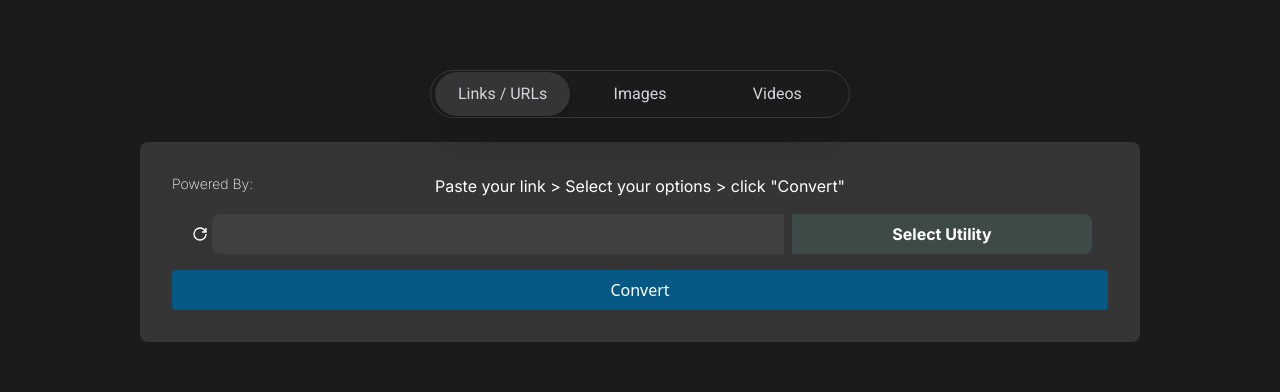
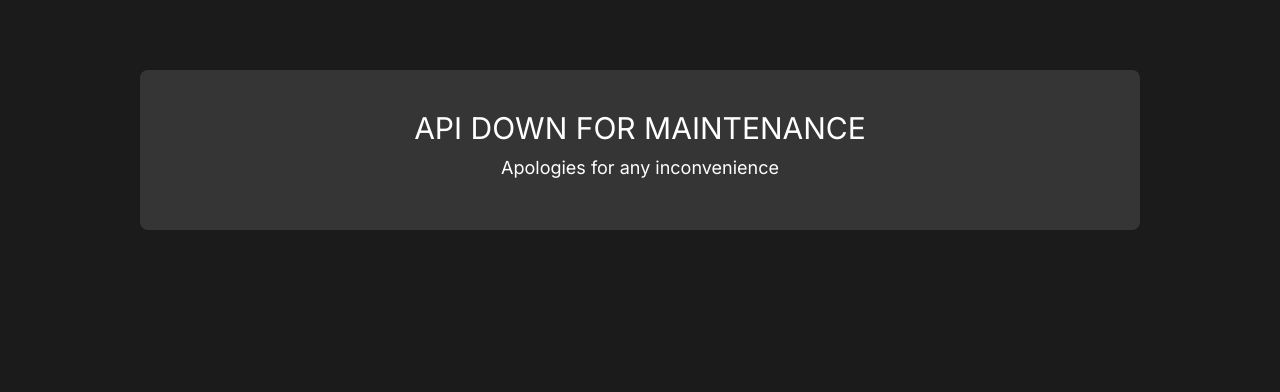
Before and after one commit to damonwindsor97/linkify.gg, a React (Vite) app: page / in a window 1280 px wide. Shown: the part 126-518 px from the top of the page. Built offline with nearby package versions, Linux system fonts and the light colour scheme; no server answers.

Commit message:
Update Home.jsx

```diff
--- a/src/pages/Home.jsx
+++ b/src/pages/Home.jsx
@@ -7,7 +7,7 @@ function Home() {
     <div  className="">
 
       <div className="mt-[16vh]">
-        <ConvertCarousel/>
+        <Down/>
       </div>
 
     </div>
```
